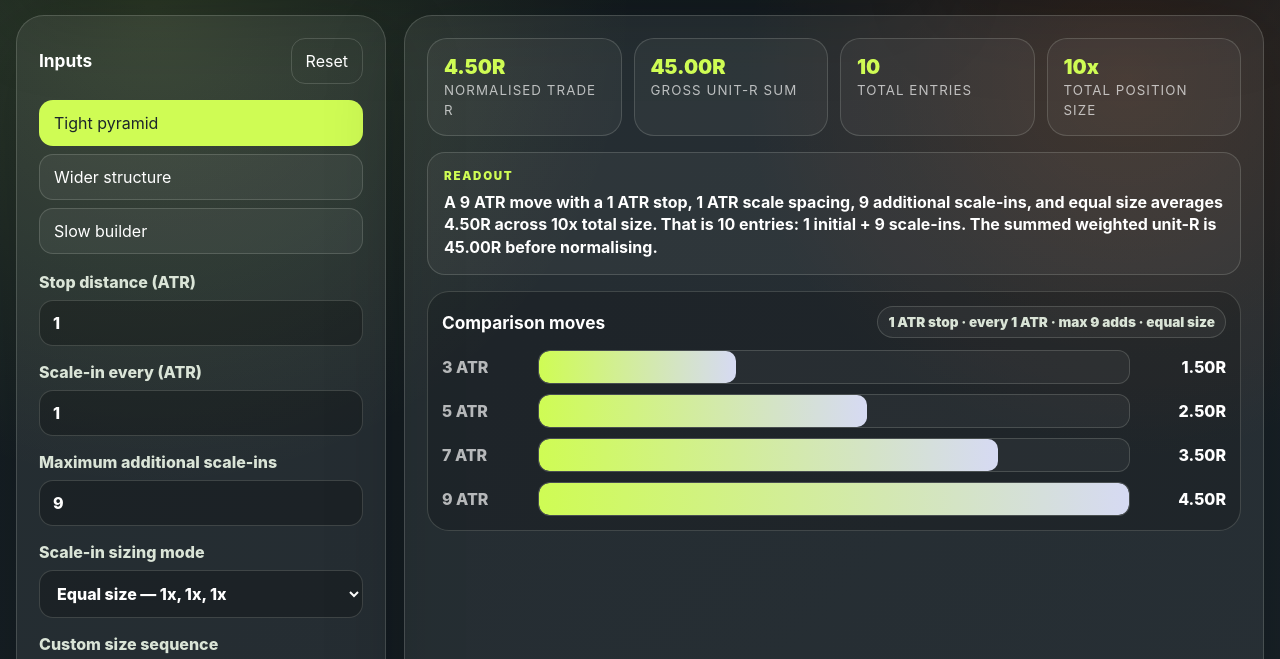
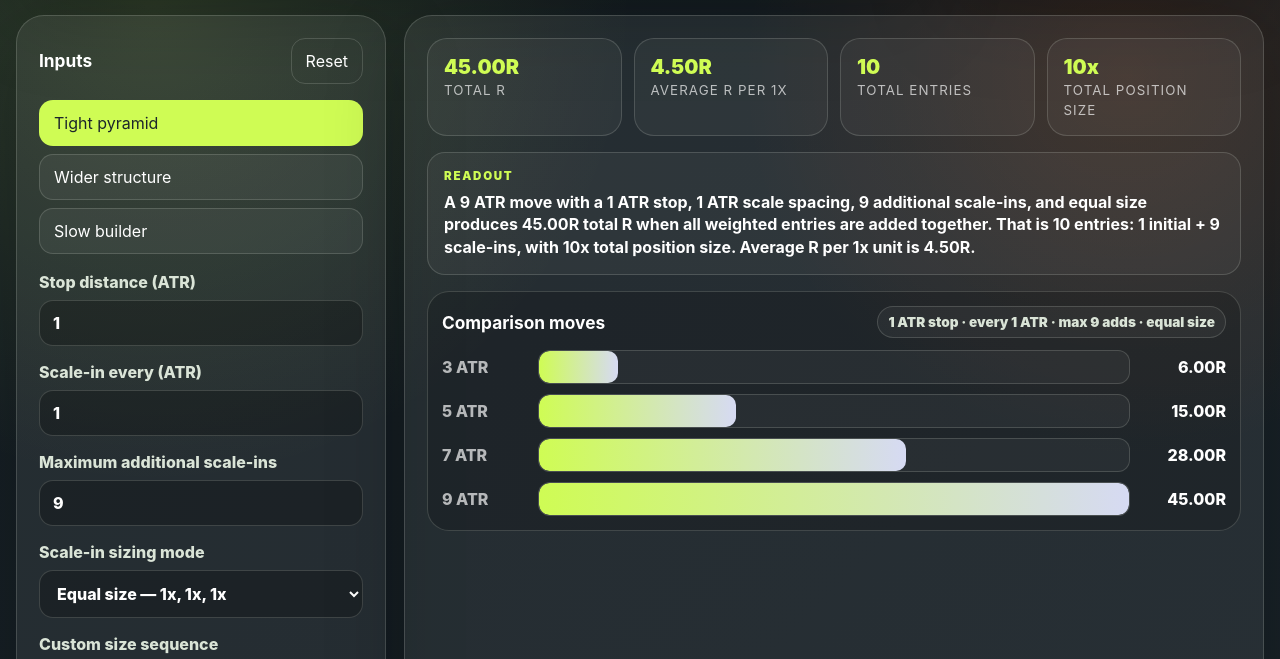
Before and after one commit to sam-e-trading/marblelab, a plain HTML site: page atr-scale-in/index.html in a window 1280 px wide. Shown: the part 344-1003 px from the top of the page. Drawn offline with Linux system fonts and the light colour scheme.

Commit message:
Use total R for ATR scale-in results

```diff
--- a/atr-scale-in/app.js
+++ b/atr-scale-in/app.js
@@ -200,13 +200,13 @@ function autoSeries() {
 }
 
 function renderStats(inputs, result) {
-  el('selected-total-r').textContent = formatR(result.normalisedR);
+  el('selected-total-r').textContent = formatR(result.grossUnitR);
   el('selected-context').textContent = `${result.entryCount} total entries · 1 initial + ${result.scaleIns} scale-ins`;
-  el('stat-total-r').textContent = formatR(result.normalisedR);
-  el('stat-gross-r').textContent = formatR(result.grossUnitR);
+  el('stat-total-r').textContent = formatR(result.grossUnitR);
+  el('stat-average-r').textContent = formatR(result.normalisedR);
   el('stat-entries').textContent = result.entryCount;
   el('stat-total-size').textContent = formatSize(result.totalSize);
-  el('readout').textContent = `A ${formatAtr(inputs.totalMove)} move with a ${formatAtr(inputs.stopDistance)} stop, ${formatAtr(inputs.scaleDistance)} scale spacing, ${inputs.maxScaleIns} additional scale-ins, and ${sizingLabel(inputs.sizingMode)} averages ${formatR(result.normalisedR)} across ${formatSize(result.totalSize)} total size. That is ${result.entryCount} entries: 1 initial + ${result.scaleIns} scale-ins. The summed weighted unit-R is ${formatR(result.grossUnitR)} before normalising.`;
+  el('readout').textContent = `A ${formatAtr(inputs.totalMove)} move with a ${formatAtr(inputs.stopDistance)} stop, ${formatAtr(inputs.scaleDistance)} scale spacing, ${inputs.maxScaleIns} additional scale-ins, and ${sizingLabel(inputs.sizingMode)} produces ${formatR(result.grossUnitR)} total R when all weighted entries are added together. That is ${result.entryCount} entries: 1 initial + ${result.scaleIns} scale-ins, with ${formatSize(result.totalSize)} total position size. Average R per 1x unit is ${formatR(result.normalisedR)}.`;
   el('comparison-note').textContent = `${formatAtr(inputs.stopDistance)} stop · every ${formatAtr(inputs.scaleDistance)} · max ${inputs.maxScaleIns} adds · ${sizingLabel(inputs.sizingMode)}`;
   el('ladder-note').textContent = `0 to ${formatAtr(inputs.totalMove)}`;
 }
@@ -216,21 +216,21 @@ function renderMoveBars(inputs) {
     move,
     result: calculateStructure(inputs.stopDistance, inputs.scaleDistance, move, inputs.maxScaleIns, inputs.sizingMode, inputs.sizeSequence)
   }));
-  const maxR = Math.max(...results.map(item => item.result.normalisedR), 1);
+  const maxR = Math.max(...results.map(item => item.result.grossUnitR), 1);
   el('move-bars').innerHTML = results.map(item => {
-    const width = (item.result.normalisedR / maxR) * 100;
+    const width = (item.result.grossUnitR / maxR) * 100;
     return `
       <div class="bar-row">
         <span>${formatAtr(item.move)}</span>
         <div class="bar-track"><div class="bar-fill" style="width: ${width}%"></div></div>
-        <span class="bar-value">${formatR(item.result.normalisedR)}</span>
+        <span class="bar-value">${formatR(item.result.grossUnitR)}</span>
       </div>
     `;
   }).join('');
 }
 
 function renderExpectancy(inputs, result) {
-  const winR = Math.max(result.normalisedR, 0);
+  const winR = Math.max(result.grossUnitR, 0);
   const lossR = inputs.assumedLossR;
   const breakEven = requiredWinRate(0, winR, lossR);
   el('expectancy-note').textContent = `Using ${formatR(winR)} average winner and ${formatR(lossR)} average loser.`;
@@ -273,18 +273,18 @@ function renderLadder(inputs, result) {
 function renderPresetComparison(inputs) {
   const moves = inputs.comparisonMoves;
   const allResults = Object.values(presets).flatMap(preset =>
-    moves.map(move => calculateStructure(preset.stopDistance, preset.scaleDistance, move, preset.maxScaleIns, preset.sizingMode, parseSizeSequence(preset.sizeSequence)).normalisedR)
+    moves.map(move => calculateStructure(preset.stopDistance, preset.scaleDistance, move, preset.maxScaleIns, preset.sizingMode, parseSizeSequence(preset.sizeSequence)).grossUnitR)
   );
   const maxR = Math.max(...allResults, 1);
   el('preset-comparison').innerHTML = Object.values(presets).map(preset => {
     const rows = moves.map(move => {
       const result = calculateStructure(preset.stopDistance, preset.scaleDistance, move, preset.maxScaleIns, preset.sizingMode, parseSizeSequence(preset.sizeSequence));
-      const width = (result.normalisedR / maxR) * 100;
+      const width = (result.grossUnitR / maxR) * 100;
       return `
         <div class="mini-row">
           <span>${formatAtr(move)}</span>
           <div class="mini-track"><div class="mini-fill" style="width: ${width}%"></div></div>
-          <span class="mini-value">${formatR(result.normalisedR)}</span>
+          <span class="mini-value">${formatR(result.grossUnitR)}</span>
         </div>
       `;
     }).join('');
--- a/atr-scale-in/index.html
+++ b/atr-scale-in/index.html
@@ -25,7 +25,7 @@
       </div>
       <div class="score-card">
         <span>Selected move result</span>
-        <strong id="selected-total-r">4.50R</strong>
+        <strong id="selected-total-r">45.00R</strong>
         <small id="selected-context">10 entries · 9 scale-ins</small>
       </div>
     </section>
@@ -91,8 +91,8 @@
 
       <section class="panel dashboard">
         <div class="stats">
-          <article><span id="stat-total-r">4.50R</span><small>normalised trade R</small></article>
-          <article><span id="stat-gross-r">45.00R</span><small>gross unit-R sum</small></article>
+          <article><span id="stat-total-r">45.00R</span><small>total R</small></article>
+          <article><span id="stat-average-r">4.50R</span><small>average R per 1x</small></article>
           <article><span id="stat-entries">10</span><small>total entries</small></article>
           <article><span id="stat-total-size">10x</span><small>total position size</small></article>
         </div>
@@ -100,7 +100,7 @@
         <div class="result-strip">
           <div>
             <p class="eyebrow">Readout</p>
-            <strong id="readout">A 9 ATR move with a 1 ATR stop, 1 ATR scale spacing, 9 additional scale-ins, and equal size averages 4.50R across 10x total size. That is 10 entries: 1 initial + 9 scale-ins. The summed weighted unit-R is 45.00R before normalising.</strong>
+            <strong id="readout">A 9 ATR move with a 1 ATR stop, 1 ATR scale spacing, 9 additional scale-ins, and equal size produces 45.00R total R when all weighted entries are added together. That is 10 entries: 1 initial + 9 scale-ins, with 10x total position size. Average R per 1x unit is 4.50R.</strong>
           </div>
         </div>
 
@@ -144,9 +144,9 @@
       <div class="panel-head">
         <div>
           <h2>Preset structure comparison</h2>
-          <p class="subtle">Same formula, different stop and scale spacing. Bars show normalised trade R so the comparison does not reward unlimited unit stacking by accident.</p>
+          <p class="subtle">Same formula, different stop and scale spacing. Bars show total R from adding the weighted entries together.</p>
         </div>
-        <span class="pill">normalised trade R</span>
+        <span class="pill">total R</span>
       </div>
       <div id="preset-comparison" class="preset-comparison"></div>
     </section>
@@ -155,7 +155,7 @@
       <h2>Assumptions</h2>
       <ol>
         <li><strong>Entry contribution:</strong> P&L per entry = size multiplier × max(total move ATR - entry ATR, 0) / stop distance ATR R.</li>
-        <li><strong>Headline result:</strong> normalised trade R = summed weighted entry R divided by total position size. The gross weighted unit-R sum is still shown separately for context.</li>
+        <li><strong>Headline result:</strong> total R = summed weighted entry R across all entries. Average R per 1x unit is shown separately for context.</li>
         <li><strong>Required win rate:</strong> target expectancy uses win rate × average winner R − loss rate × assumed loser R. Costs and execution mess are not included, because goblins insist on arriving later.</li>
         <li><strong>Size multipliers:</strong> 1x means the original unit size. Custom sequences repeat the last value if there are more entries than values.</li>
         <li><strong>Scale-in count:</strong> additional scale-ins exclude the initial entry at 0 ATR. Total entries = 1 initial entry + additional scale-ins.</li>
```
Also changed, not shown: PROJECT-STATE.md (+4 -4 lines), docs/atr-scale-in-tool-brief.md (+2 -2 lines).
